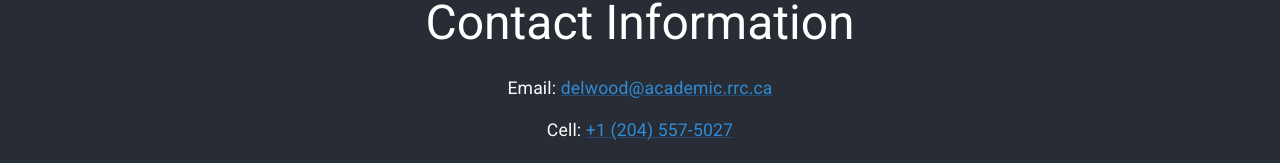
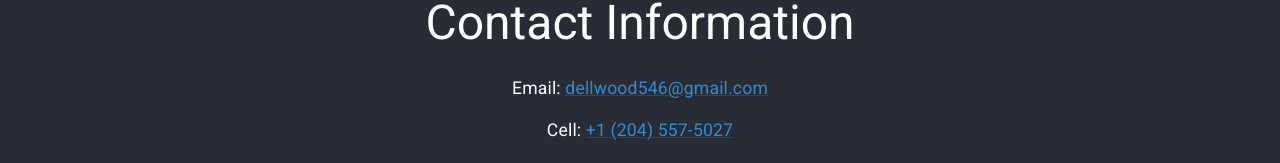
Before and after one commit to DarianElwood/Homepage, a React (Vite) app: page / in a window 1280 px wide. Both pictures are taken after a click on the button "Contact". Shown: the part 581-744 px from the top of the page. Built offline with nearby package versions, Linux system fonts and the light colour scheme.

Commit message:
Updated my email to be my personal email.

```diff
--- a/index.html
+++ b/index.html
@@ -72,7 +72,7 @@
           "@type": "ContactPoint",
           "@id": "#contact",
           "telephone": "+1-204-557-5027",
-          "email": "delwood@academic.rrc.ca",
+          "email": "dellwood546@gmail.com",
           "contactType": "personal",
           "areaServed": "CA",
           "availableLanguage": [
--- a/src/Homescreen.jsx
+++ b/src/Homescreen.jsx
@@ -263,7 +263,7 @@ function ContactScreen({ displayContactPage }) {
                 }}
             >
                 <Typography variant="body1" sx={{ marginBottom: 2, fontSize: '1.1rem' }}>
-                    Email: <Link href="mailto:delwood@academic.rrc.ca" sx={{ color: '#308bd5' }}>delwood@academic.rrc.ca</Link>
+                    Email: <Link href="mailto:dellwood546@gmail.com" sx={{ color: '#308bd5' }}>dellwood546@gmail.com</Link>
                 </Typography>
                 <Typography variant="body1" sx={{ marginBottom: 2, fontSize: '1.1rem' }}>
                     Cell: <Link href="tel:12045575027" sx={{ color: '#308bd5' }}>+1 (204) 557-5027</Link>
```
